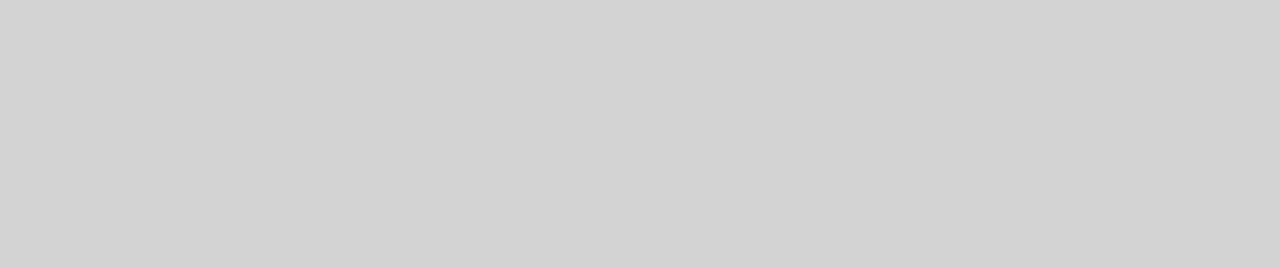
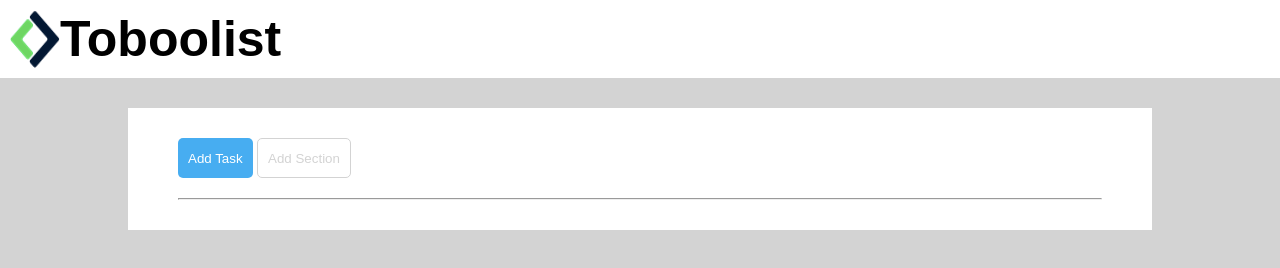
Before and after one commit to agnesvarga1/html-css-toboolist, a plain HTML site: page index.html in a window 1280 px wide. Drawn offline with Linux system fonts and the light colour scheme.

Commit message:
header + btns added

```diff
--- a/index.html
+++ b/index.html
@@ -5,9 +5,26 @@
     <meta name="viewport" content="width=device-width, initial-scale=1.0" />
     <title>Document</title>
     <link rel="stylesheet" href="./styles.css" />
+    <link
+      rel="stylesheet"
+      href="https://cdnjs.cloudflare.com/ajax/libs/font-awesome/6.4.2/css/all.min.css"
+    />
   </head>
   <body>
-    <header></header>
-    <main></main>
+    <header>
+      <img class="logo" src="./img/Logo.png" alt="" />
+
+      <h1>Toboolist</h1>
+    </header>
+    <main>
+      <div class="main-top">
+        <button class="primary">Add Task</button>
+        <button class="secondary">Add Section</button>
+      </div>
+      <hr />
+      <section>
+        <h2></h2>
+      </section>
+    </main>
   </body>
 </html>
--- a/styles.css
+++ b/styles.css
@@ -15,9 +15,43 @@ main {
 }
 header {
   margin-bottom: 30px;
+  padding: 10px;
+  display: flex;
 }
+
+/* h1 {
+  display: inline-block;
+} */
+h1 {
+  font-size: 50px;
+}
+
 main {
   margin: 0 auto;
+  width: 80%;
+  padding: 30px 50px;
+  color: darkgray;
+}
 
-  width: 80%;
+button {
+  height: 40px;
+  padding: 5px 10px;
+  border-radius: 5px;
+  cursor: pointer;
 }
+
+.primary {
+  background-color: #47adf1;
+  color: white;
+  border: 0;
+}
+
+.secondary {
+  color: lightgray;
+  background-color: white;
+  border: 0.5px solid lightgray;
+}
+
+hr {
+  margin-top: 20px;
+}
```
